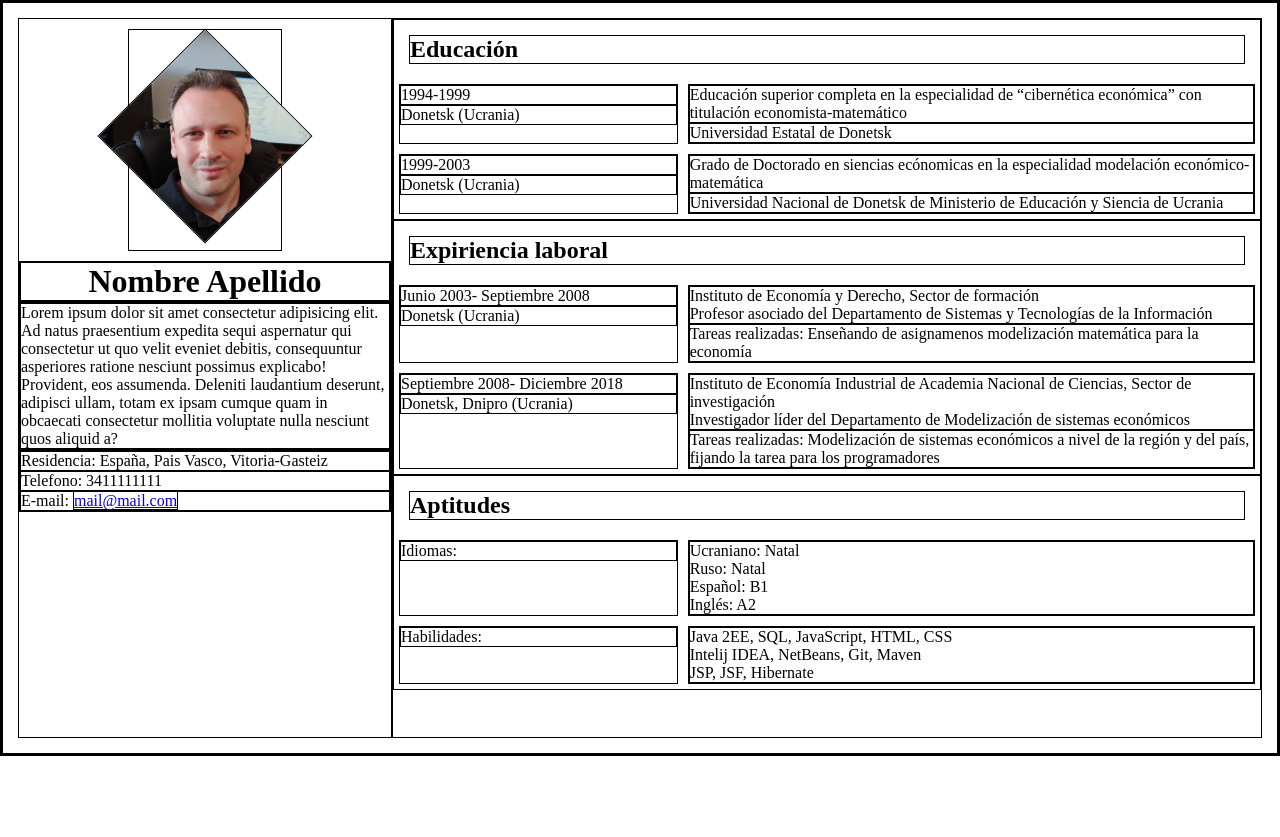
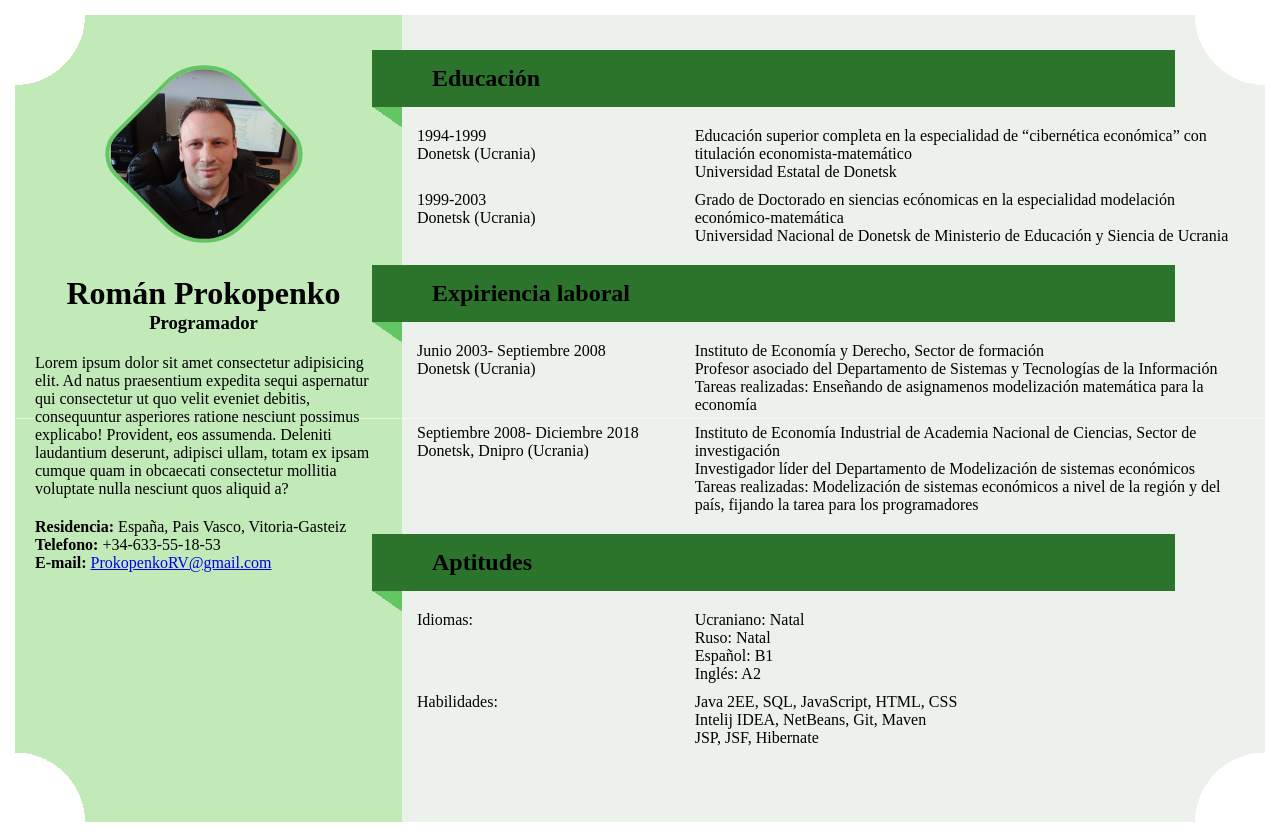
Before and after one commit to js-roman/MyCurriculum, a plain HTML site: page index.html in a window 1280 px wide. Before the commit the page ends 800 px from the top, so only its background shows below. Drawn offline with Linux system fonts and the light colour scheme.

Commit message:
added header style

```diff
--- a/index.html
+++ b/index.html
@@ -18,19 +18,20 @@
         <div class="foto">
             <div class="romb"><img src="/img/avatar.jpg" alt=""></div>
         </div>
-        <div class="name">
+        <div class="name marg10">
 
-            <h1>Nombre Apellido</h1>
+            <h1>Román Prokopenko</h1>
+            <h3>Programador</h3>
         </div>
-        <div class="summary">
+        <div class="summary marg10">
             <p>Lorem ipsum dolor sit amet consectetur adipisicing elit. Ad natus praesentium expedita sequi aspernatur qui consectetur ut quo velit eveniet debitis, consequuntur asperiores ratione nesciunt possimus explicabo! Provident, eos assumenda. Deleniti
                 laudantium deserunt, adipisci ullam, totam ex ipsam cumque quam in obcaecati consectetur mollitia voluptate nulla nesciunt quos aliquid a?</p>
         </div>
-        <div class="contacts">
-            <p>Residencia: España, Pais Vasco, Vitoria-Gasteiz</p>
-            <p>Telefono: 3411111111</p>
-            <p> E-mail:
-                <a href="mailto:mail@mail.com">mail@mail.com</a></p>
+        <div class="contacts marg10">
+            <p><b> Residencia:</b> España, Pais Vasco, Vitoria-Gasteiz</p>
+            <p><b>Telefono:</b> +34-633-55-18-53</p>
+            <p> <b>E-mail:</b>
+                <a href="mailto:prokopenkorv@gmail.com">ProkopenkoRV@gmail.com</a></p>
         </div>
 
     </div>
--- a/style.css
+++ b/style.css
@@ -1,26 +1,37 @@
 * {
     margin: 0;
     padding: 0;
-    border: thin solid black;
+    /* border: thin solid black; */
 }
 
 main {
-    height: 90vh;
+    /* height: 90vh; */
     display: flex;
     flex-basis: 40% 60%;
     padding: 15px;
+    /* border: 2px solid black; */
 }
 
 .left {
     width: 30%;
+    padding: 10px 20px 70px 10px;
     display: flex;
     flex-direction: column;
+    background-color: rgb(170, 180, 179);
+    background: radial-gradient(circle at top left, transparent 70px, rgb(194, 233, 184) 70px) top left, radial-gradient(circle at bottom left, transparent 70px, rgb(194, 233, 184) 70px) bottom left;
+    background-size: 100% 50%;
+    background-repeat: no-repeat;
 }
 
 .right {
     width: 70%;
+    padding: 20px 20px 70px 10px;
     display: flex;
     flex-direction: column;
+    background-color: rgb(237, 241, 235);
+    background: radial-gradient(circle at top right, transparent 70px, rgb(237, 241, 235) 70px) top right, radial-gradient(circle at bottom right, transparent 70px, rgb(237, 241, 235) 70px) bottom right;
+    background-size: 100% 50%;
+    background-repeat: no-repeat;
 }
 
 .foto {
@@ -30,21 +41,41 @@ main {
 }
 
 .romb {
-    margin-top: 30px;
+    margin-top: 40px;
     width: 150px;
     height: 150px;
     rotate: 45deg;
     overflow: hidden;
+    border-radius: 35% 20%;
+    border: 4px solid rgb(98, 199, 98);
+}
+
+.romb:hover {
+    scale: 1.4;
 }
 
 .foto img {
-    height: 250px;
-    margin: -50px;
+    height: 180px;
+    margin-top: -20px;
+    margin-left: -20px;
     rotate: -45deg;
 }
 
 h1 {
     text-align: center;
+}
+
+h2 {
+    grid-column: 1 / 3;
+    margin: 15px;
+}
+
+h3 {
+    text-align: center;
+}
+
+.marg10 {
+    margin: 10px;
 }
 
 .education,
@@ -53,11 +84,6 @@ h1 {
     display: grid;
     grid-template-columns: 1fr 2fr;
     /* grid-template-areas: "header header"; */
-}
-
-h2 {
-    grid-column: 1 / 3;
-    margin: 15px;
 }
 
 .section {
@@ -70,6 +96,25 @@ h2 {
     margin: 5px;
 }
 
+.section h2 {
+    margin-left: -40px;
+    margin-right: 70px;
+    padding: 15px 15px 15px 60px;
+    background-color: rgb(44, 116, 44);
+    position: relative;
+    /* box-shadow: rgb(31, 82, 31) 2px 2px 5px; */
+}
+
+.section h2::after {
+    content: '';
+    width: 30px;
+    height: 20px;
+    position: absolute;
+    top: 100%;
+    left: 0;
+    background: linear-gradient(35deg, transparent 50%, rgb(98, 199, 98) 50%);
+}
+
 
 /* span {
     display: block;
```
